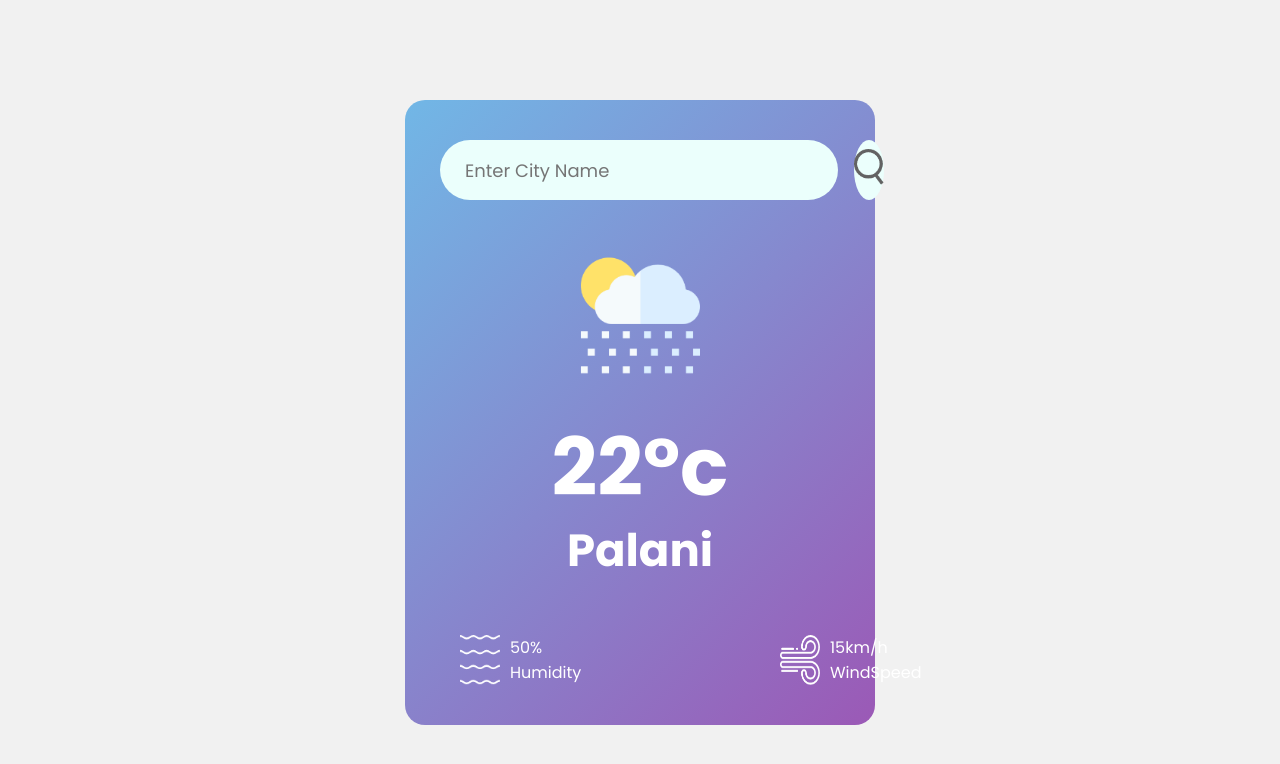
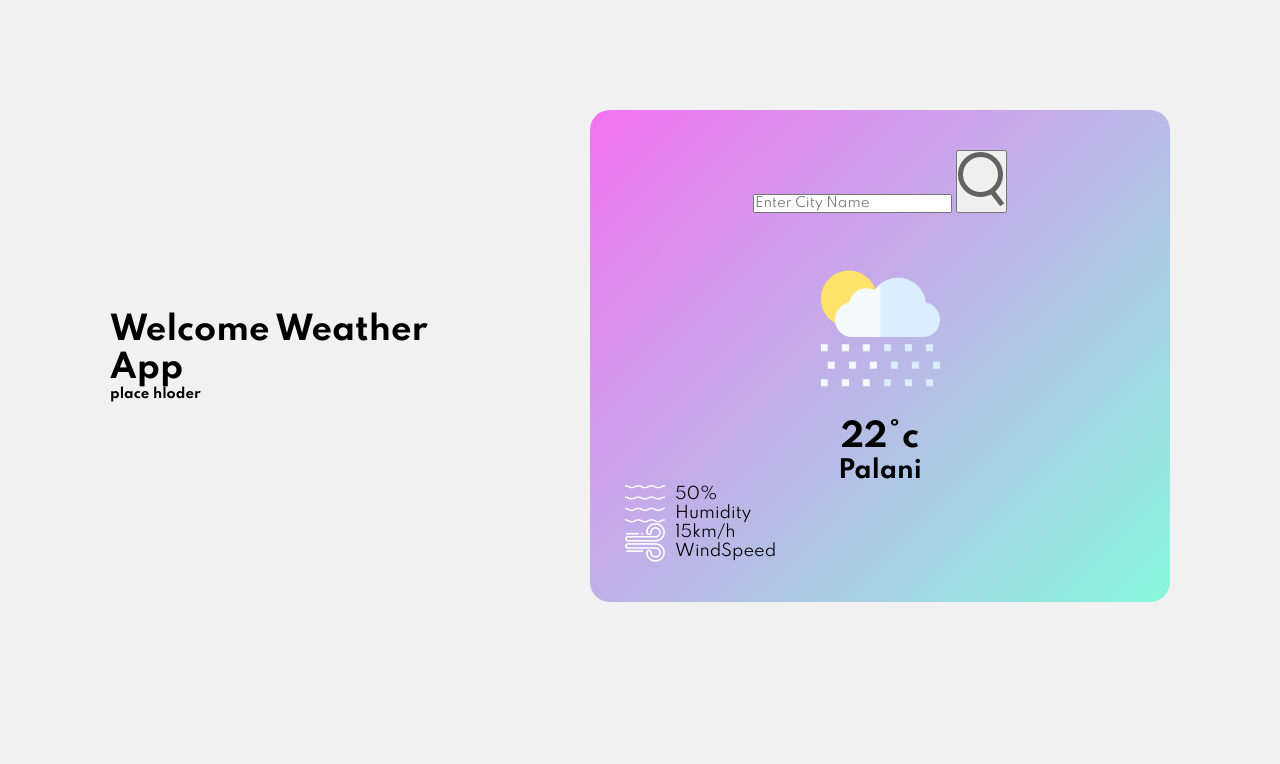
Before and after one commit to sankaraxi/WeatherApp, a plain HTML site: page index.html in a window 1280 px wide. Drawn offline with Linux system fonts and the light colour scheme.

Commit message:
modified layout

```diff
--- a/index.html
+++ b/index.html
@@ -6,8 +6,44 @@
     <link rel="stylesheet" href="style.css">
 </head>
 <body>
+<div class="container">
+    <div class="header">
+        <h1>Welcome Weather App</h1>
+        <h5>place hloder</h5>
+    </div>
 
-<div class="card">
+    <div class="weather-card">
+        <div class="search-box">
+            <input type="text" class="search-bar" placeholder="Enter City Name"
+            spellcheck="false">
+            <button class="search-btn"><img src="images/search_button.png" ></button>
+        </div>
+        <div class="weather-report">
+            <img src="images/rain_image.png" class="weather-icon">
+            <h1 class="temp">22°c</h1>
+            <h2 class="city">Palani</h2>
+            <div class="other-details">
+                <div class="col">
+                    <img src="images/humidity_image.png">
+                    <div>
+                        <p class="humidity-text">50%</p>
+                        <p>Humidity</p>
+                    </div>
+                </div>
+                <div class="col">
+                    <img src="images/wind_image.png">
+                    <div>
+                        <p class="wind-text">15km/h</p>
+                        <p>WindSpeed</p>
+                    </div>
+                </div>
+            </div>
+        </div>
+    </div>
+
+</div>
+
+<!-- <div class="card">
     <div class="search">
         <input type="text" class="search-bar" placeholder="Enter City Name"
         spellcheck="false">
@@ -34,7 +70,7 @@
             </div>
         </div>
     </div>
-</div>
+</div> -->
 
 
 </body>
--- a/style.css
+++ b/style.css
@@ -1,22 +1,33 @@
-@import url("https://fonts.googleapis.com/css2?family=Poppins:wght@100;200;300;400;500;600;700;800;900&display=swap");
+@import url("https://fonts.googleapis.com/css2?family=Spartan:wght@100;200;300;400;500;600;700;800;900&display=swap");
 * {
-    margin: 0;
-    padding: 0;
-    font-family: 'Poppins', sans-serif;
-    box-sizing: border-box;
+  margin: 0;
+  padding: 0;
+  box-sizing: border-box;
+  font-family: "Spartan", sans-serif;
 }
+
 
 body{
     background-color: #f1f1f1;
 }
+.container{
+    display: flex;
+    justify-content: space-between;
+    align-items: center;
+    padding: 30px;
+    margin: 80px;
+}
 
-.card{
-    width: 90%;
-    max-width: 470px;
-    background:linear-gradient(135deg, #71b7e6, #9b59b6);
+
+.header{
+    width:35%;
+}
+
+.weather-card {
+    width: 60%;
+    max-width: 580px;
+    background: linear-gradient(135deg, #f272f2, #87f8dd);
     border-radius: 20px;
-    color: #fff;
-    margin: 100px auto 0;
     padding: 40px 35px;
     text-align: center;
 }
```
